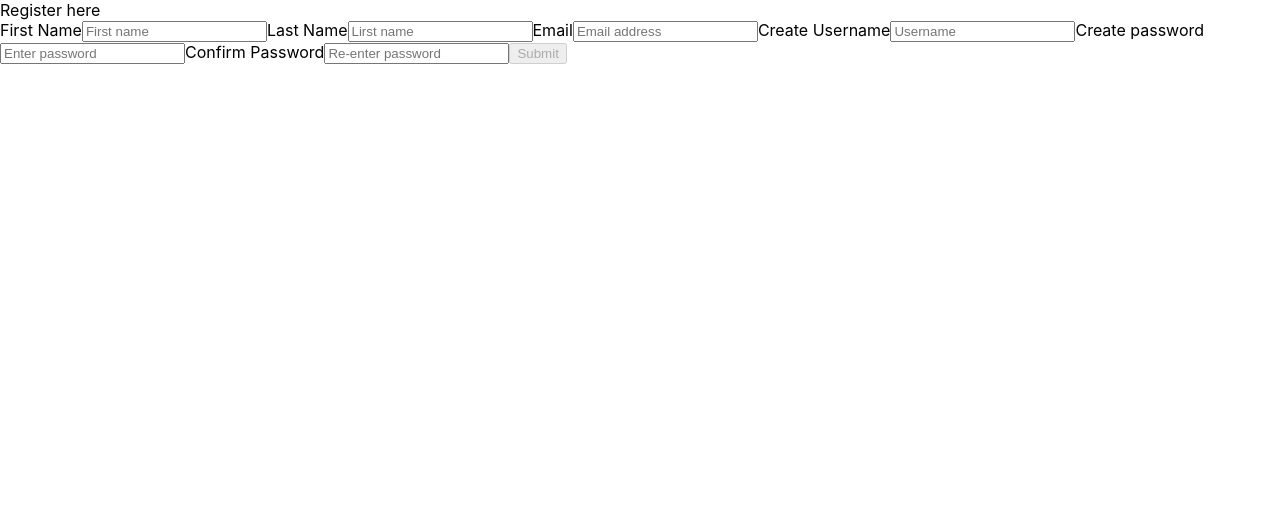
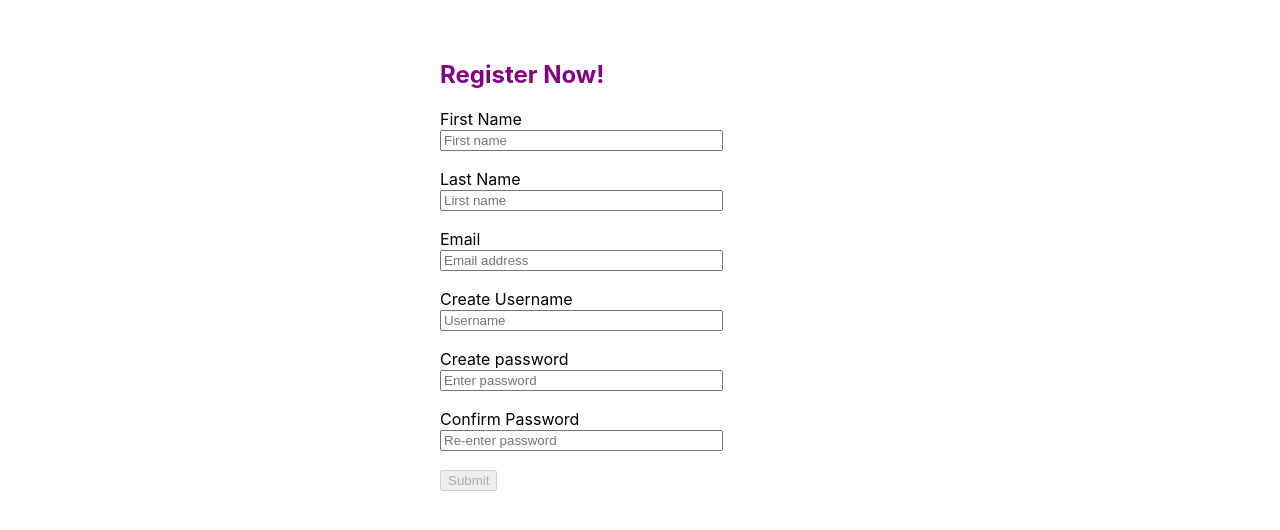
Before and after one commit to build-week-how-to-TT102/front-end, a React (Create React App) app in the folder how-to/: page / in a window 1280 px wide. Shown: the top 530 px of the page. Built offline with nearby package versions, Linux system fonts and the light colour scheme.

Commit message:
some styling

```diff
--- a/how-to/package.json
+++ b/how-to/package.json
@@ -14,6 +14,7 @@
     "react-scripts": "4.0.1",
     "react-strap": "0.0.1",
     "reactstrap": "^8.9.0",
+    "styled-components": "^5.2.1",
     "web-vitals": "^0.2.4",
     "yup": "^0.32.8"
   },
--- a/how-to/src/Components/Register.js
+++ b/how-to/src/Components/Register.js
@@ -1,6 +1,29 @@
 import React, { useState, useEffect } from "react";
 import * as yup from "yup";
 import { Container, Form, ButtonToggle } from "reactstrap";
+import styled from "styled-components";
+
+const CustomBox = styled.div`
+  width: 400px;
+  margin: 0px auto;
+  border-radius: 10px;
+  padding: 40px;
+  border: 10px;
+`;
+
+const RegisterPrompt = styled.h2`
+  color: purple;
+  width: 100%;
+  margin-bottom: 20px;
+  padding-right: 75px;
+`;
+
+const Inputs = styled.div`
+  margin-bottom: 18px;
+  input {
+    width: 275px;
+  }
+`;
 
 const Register = () => {
   const [formData, setFormData] = useState({
@@ -77,12 +100,14 @@ const Register = () => {
   };
 
   return (
-    <Container className="text-center">
+    <CustomBox>
+      <Container>
         <div>
           <Form onSubmit={onSubmit}>
-          <div>Register here</div>
+            <RegisterPrompt>Register Now!</RegisterPrompt>
             <label htmlFor="fname">
               First Name
+              <Inputs>
                 <input
                   onChange={onInputChange}
                   name="fname"
@@ -91,10 +116,12 @@ const Register = () => {
                   value={formData.fname}
                   placeholder="First name"
                 />
+              </Inputs>
             </label>
 
             <label htmlFor="lname">
               Last Name
+              <Inputs>
                 <input
                   onChange={onInputChange}
                   name="lname"
@@ -103,9 +130,11 @@ const Register = () => {
                   value={formData.lname}
                   placeholder="Lirst name"
                 />
+              </Inputs>
             </label>
             <label htmlFor="email">
               Email
+              <Inputs>
                 <input
                   onChange={onInputChange}
                   name="email"
@@ -114,9 +143,11 @@ const Register = () => {
                   value={formData.email}
                   placeholder="Email address"
                 />
+              </Inputs>
             </label>
             <label htmlFor="username">
               Create Username
+              <Inputs>
                 <input
                   onChange={onInputChange}
                   name="username"
@@ -125,9 +156,11 @@ const Register = () => {
                   value={formData.username}
                   placeholder="Username"
                 />
+              </Inputs>
             </label>
             <label htmlFor="paswword">
               Create password
+              <Inputs>
                 <input
                   onChange={onInputChange}
                   name="password"
@@ -136,9 +169,11 @@ const Register = () => {
                   value={formData.password}
                   placeholder="Enter password"
                 />
+              </Inputs>
             </label>
             <label htmlFor="confirmPassword">
               Confirm Password
+              <Inputs>
                 <input
                   onChange={onInputChange}
                   name="confirmPassword"
@@ -147,13 +182,19 @@ const Register = () => {
                   value={formData.confirmPassword}
                   placeholder="Re-enter password"
                 />
+              </Inputs>
             </label>
-          <ButtonToggle disabled={isButtonDisabled} color="info" type="submit">
+            <ButtonToggle
+              disabled={isButtonDisabled}
+              color="info"
+              type="submit"
+            >
               Submit
             </ButtonToggle>
           </Form>
         </div>
       </Container>
+    </CustomBox>
   );
 };
 
```
Also changed, not shown: 2 other files (tests, documents, lock files or other folders). Lines whose indentation alone changed are shown as unchanged.
